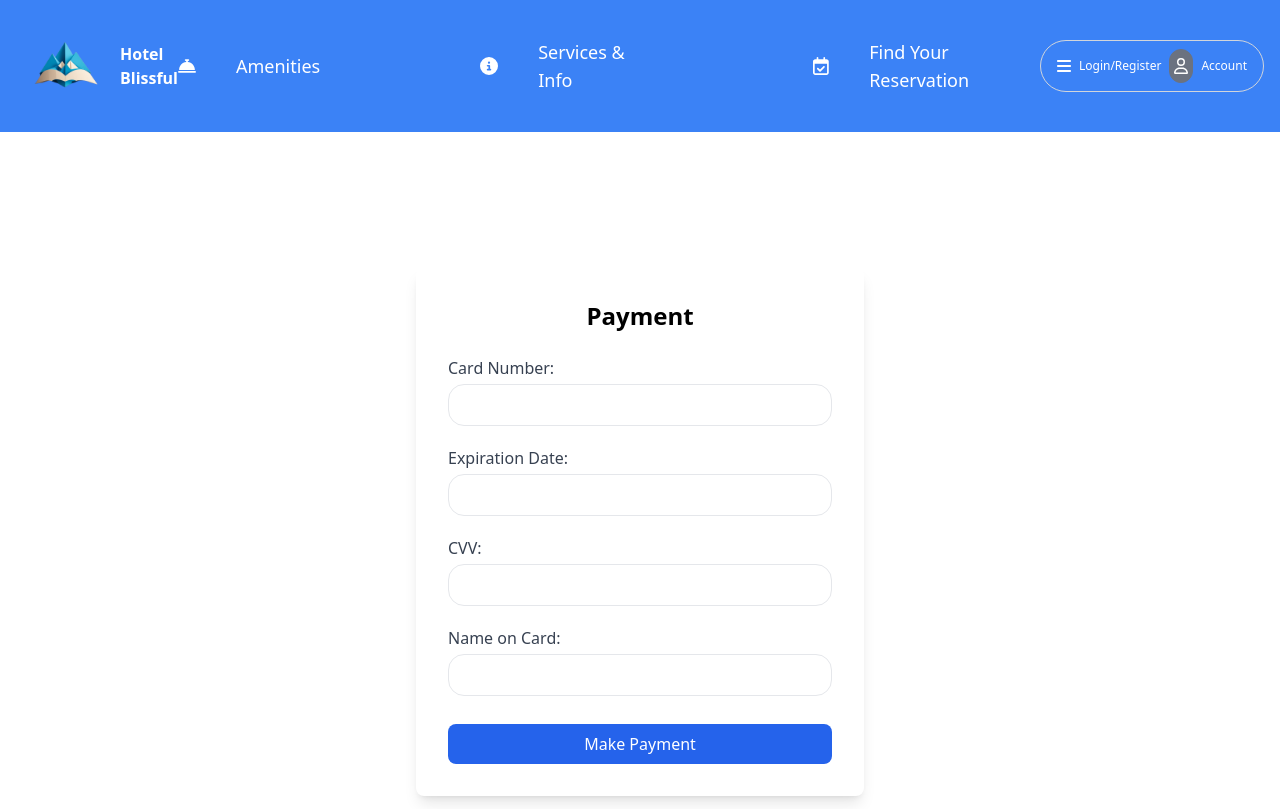
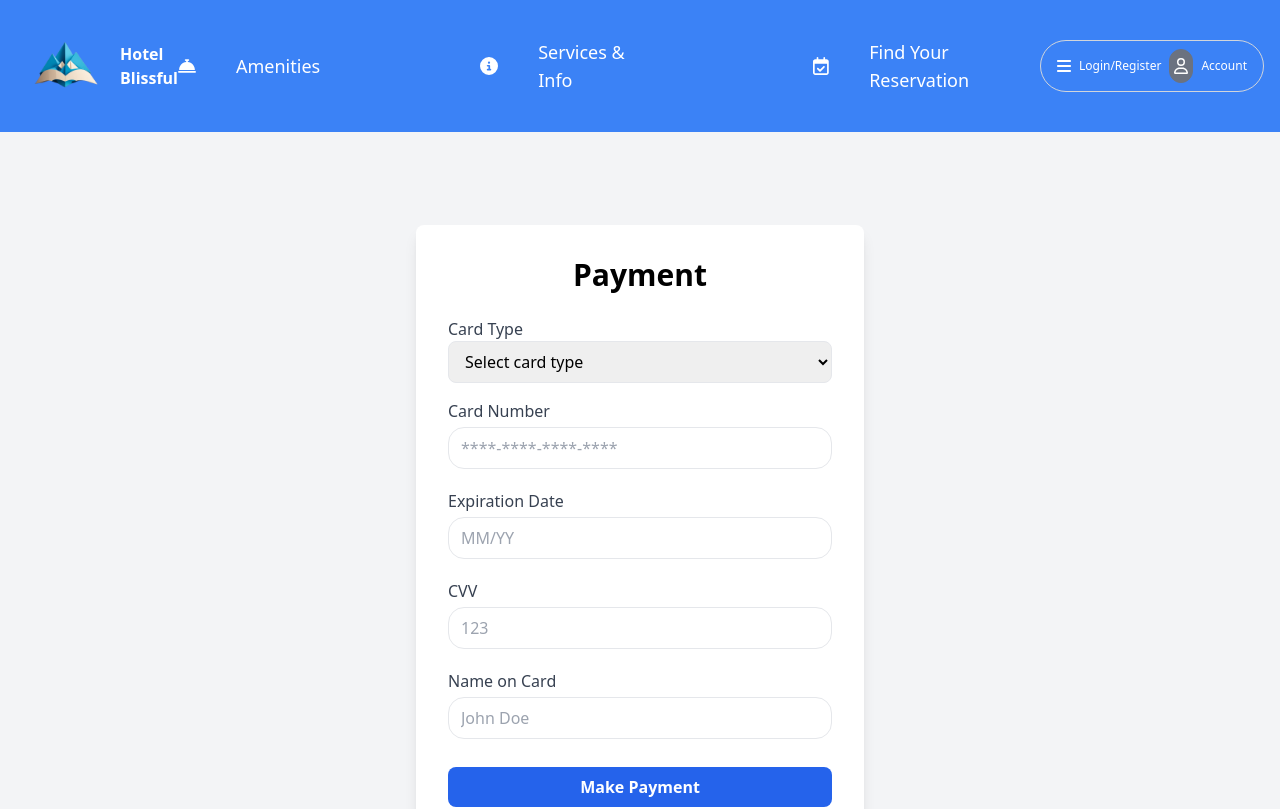
Before and after one commit to Chocopepero/CPSC362Front, a React (Vite) app in the folder client/: page /Payment in a window 1280 px wide. Shown: the top 809 px of the page. Built offline with nearby package versions, Linux system fonts and the light colour scheme.

Commit message:
Pretty up the payment and reservation page

```diff
--- a/client/src/pages/FindReservation.jsx
+++ b/client/src/pages/FindReservation.jsx
@@ -1,7 +1,6 @@
 import React, { useState } from 'react';
 import { FontAwesomeIcon } from '@fortawesome/react-fontawesome';
 import { faSearch } from '@fortawesome/free-solid-svg-icons';
-
 
 export default function FetchReservation() {
   const [reservationID, setReservationID] = useState('');
@@ -15,9 +14,9 @@ export default function FetchReservation() {
     setError('');
     setReservationDetails(null);
 
-    // API call to string text
+    // Simulate API call
     try {
-      // API response
+      // Mock API response
       const reservationInq = {
         id: reservationID,
         name: fullName,
@@ -37,46 +36,46 @@ export default function FetchReservation() {
   };
 
   return (
-    <div className="flex flex-col items-center min-h-screen bg-gray-100 p-8">
-      <header className="bg-blue-900 text-white p-4 text-center rounded-lg shadow-md w-full max-w-lg">
+    <div className="flex flex-col items-center min-h-screen bg-gradient-to-r from-blue-100 to-green-100 p-8">
+      <header className="bg-blue-800 text-white p-4 text-center rounded-lg shadow-md w-full max-w-lg">
         <h1 className="text-4xl font-bold">Blissful Hotel Reservation</h1>
       </header>
-      <main className="mt-8 bg-white p-6 rounded-lg shadow-md w-full max-w-lg">
-        <h2 className="text-2xl font-semibold text-gray-800 mb-4">Find Reservation Details</h2>
-        <form onSubmit={handleFetch} className="space-y-4">
+      <main className="mt-8 bg-white p-8 rounded-lg shadow-lg w-full max-w-lg">
+        <h2 className="text-3xl font-semibold text-gray-800 mb-6">Find Reservation Details</h2>
+        <form onSubmit={handleFetch} className="space-y-6">
           <div className="flex flex-col">
-            <label htmlFor="reservationID" className="text-gray-700">Reservation ID</label>
+            <label htmlFor="reservationID" className="text-gray-700 font-medium">Reservation ID</label>
             <input
               type="text"
               id="reservationID"
               value={reservationID}
               onChange={(e) => setReservationID(e.target.value)}
               required
-              className="p-2 border rounded"
+              className="p-3 border rounded-lg focus:outline-none focus:ring-2 focus:ring-blue-500"
               placeholder="Enter your reservation ID"
             />
           </div>
           <div className="flex flex-col">
-            <label htmlFor="fullName" className="text-gray-700">Full Name</label>
+            <label htmlFor="fullName" className="text-gray-700 font-medium">Full Name</label>
             <input
               type="text"
               id="fullName"
               value={fullName}
               onChange={(e) => setFullName(e.target.value)}
               required
-              className="p-2 border rounded"
+              className="p-3 border rounded-lg focus:outline-none focus:ring-2 focus:ring-blue-500"
               placeholder="Enter your full name"
             />
           </div>
-          <button type="submit" className="flex items-center justify-center font-bold bg-blue-500 text-white p-2 rounded hover:bg-blue-700 w-full">
+          <button type="submit" className="flex items-center justify-center font-bold bg-green-500 text-white p-3 rounded-lg hover:bg-green-700 transition duration-300 w-full">
             <FontAwesomeIcon icon={faSearch} className="mr-2" />
             Find My Reservation
           </button>
         </form>
         {error && <p className="text-red-500 mt-4">{error}</p>}
         {reservationDetails && (
-          <div className="mt-6 p-4 bg-gray-100 rounded">
-            <h3 className="text-xl font-semibold text-gray-700">Reservation Details</h3>
+          <div className="mt-6 p-4 bg-gray-100 rounded-lg shadow-inner">
+            <h3 className="text-xl font-semibold text-gray-700 mb-4">Reservation Details</h3>
             <p><strong>ID:</strong> {reservationDetails.id}</p>
             <p><strong>Name:</strong> {reservationDetails.name}</p>
             <p><strong>Room Number:</strong> {reservationDetails.roomNumber}</p>
--- a/client/src/pages/PaymentPage.jsx
+++ b/client/src/pages/PaymentPage.jsx
@@ -1,9 +1,8 @@
 import { Link } from "react-router-dom"
-import React, {useState} from 'react';
-
-
+import React, { useState } from 'react';
 
 export default function PaymentPage() {
+    const [cardType, setCardType] = useState('');
     const [cardNumber, setCardNumber] = useState('');
     const [expirationDate, setExpirationDate] = useState('');
     const [cvv, setCvv] = useState('');
@@ -17,8 +16,6 @@ export default function PaymentPage() {
         // Simulating a successful payment process
         const isPaymentSuccessful = true;
 
-
-
         if (isPaymentSuccessful) {
             setSuccess(true);
             setError(null);
@@ -28,56 +25,69 @@ export default function PaymentPage() {
         }
     }
 
-
-
-
-
     return (
-        <div className="flex justify-center items-center h-screen">
+        <div className="flex justify-center items-center h-screen bg-gray-100">
             <div className="w-full max-w-md bg-white p-8 rounded-lg shadow-lg">
-                <h2 className="text-2xl font-semibold mb-6 text-center">Payment</h2>
+                <h2 className="text-3xl font-bold mb-6 text-center text-black-600">Payment</h2>
                 <form onSubmit={processPayment}>
                     <div className="mb-4">
-                        <label className="block text-gray-700">Card Number:</label>
+                        <label className="block text-gray-700 font-medium">Card Type</label>
+                        <select
+                            value={cardType}
+                            onChange={(e) => setCardType(e.target.value)}
+                            required
+                            className="w-full px-3 py-2 border rounded-lg focus:outline-none focus:ring-2 focus:ring-blue-600 transition duration-300"
+                        >
+                            <option value="" disabled>Select card type</option>
+                            <option value="Visa">Visa</option>
+                            <option value="MasterCard">MasterCard</option>
+                        </select>
+                    </div>
+                    <div className="mb-4">
+                        <label className="block text-gray-700 font-medium">Card Number</label>
                         <input
                             type="text"
                             value={cardNumber}
                             onChange={(e) => setCardNumber(e.target.value)}
                             required
-                            className="w-full px-3 py-2 border rounded-lg focus:outline-none focus:ring-2 focus:ring-blue-600"
+                            className="w-full px-3 py-2 border rounded-lg focus:outline-none focus:ring-2 focus:ring-blue-600 transition duration-300"
+                            placeholder="****-****-****-****"
                         />
                     </div>
                     <div className="mb-4">
-                        <label className="block text-gray-700">Expiration Date:</label>
+                        <label className="block text-gray-700 font-medium">Expiration Date</label>
                         <input
                             type="text"
                             value={expirationDate}
                             onChange={(e) => setExpirationDate(e.target.value)}
                             required
-                            className="w-full px-3 py-2 border rounded-lg focus:outline-none focus:ring-2 focus:ring-blue-600"
+                            className="w-full px-3 py-2 border rounded-lg focus:outline-none focus:ring-2 focus:ring-blue-600 transition duration-300"
+                            placeholder="MM/YY"
                         />
                     </div>
                     <div className="mb-4">
-                        <label className="block text-gray-700">CVV:</label>
+                        <label className="block text-gray-700 font-medium">CVV</label>
                         <input
                             type="text"
                             value={cvv}
                             onChange={(e) => setCvv(e.target.value)}
                             required
-                            className="w-full px-3 py-2 border rounded-lg focus:outline-none focus:ring-2 focus:ring-blue-600"
+                            className="w-full px-3 py-2 border rounded-lg focus:outline-none focus:ring-2 focus:ring-blue-600 transition duration-300"
+                            placeholder="123"
                         />
                     </div>
                     <div className="mb-6">
-                        <label className="block text-gray-700">Name on Card:</label>
+                        <label className="block text-gray-700 font-medium">Name on Card</label>
                         <input
                             type="text"
                             value={nameOnCard}
                             onChange={(e) => setNameOnCard(e.target.value)}
                             required
-                            className="w-full px-3 py-2 border rounded-lg focus:outline-none focus:ring-2 focus:ring-blue-600"
+                            className="w-full px-3 py-2 border rounded-lg focus:outline-none focus:ring-2 focus:ring-blue-600 transition duration-300"
+                            placeholder="John Doe"
                         />
                     </div>
-                    <button type="submit" className="w-full bg-blue-600 text-white py-2 rounded-lg hover:bg-blue-700 transition duration-300">
+                    <button type="submit" className="w-full bg-blue-600 text-white py-2 rounded-lg hover:bg-blue-700 transition duration-300 font-semibold">
                         Make Payment
                     </button>
                 </form>
```
Also changed, not shown: 1 other file (tests, documents, lock files or other folders).
